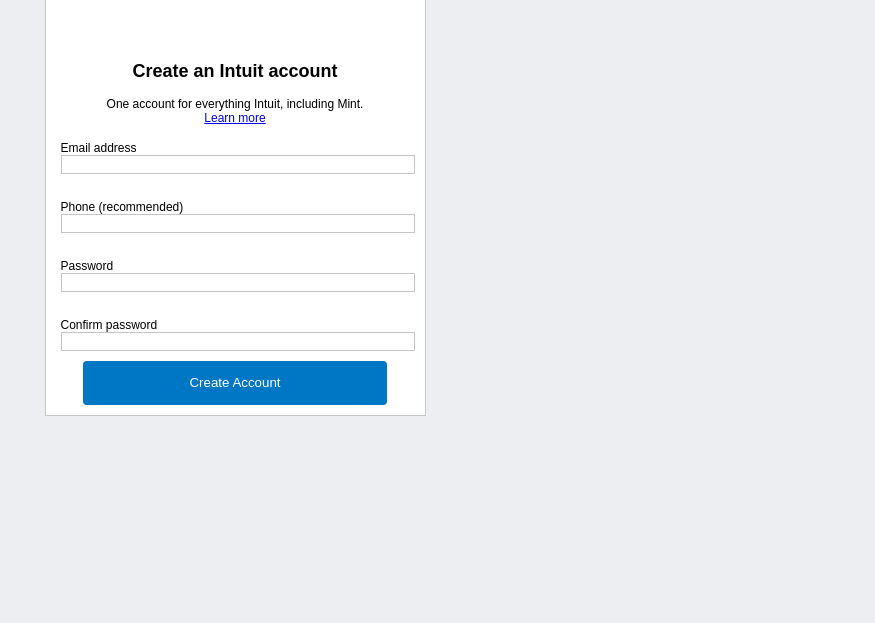
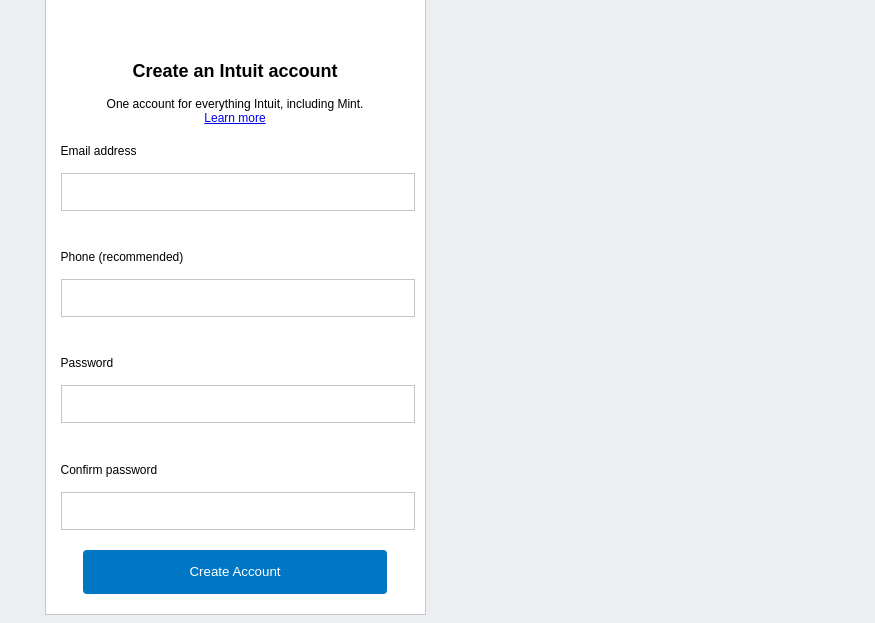
Before and after one commit to Tahirbhalli/Signin-signup, a plain HTML site: page index.html in a window 1280 px wide. Shown: the part 217-840 px from the top of the page, without its empty margins (405-1280 px from the left). Before the commit the page ends 800 px from the top, so only its background shows below. Drawn offline with Linux system fonts and the light colour scheme; a web font is replaced by a local one.

Commit message:
adjusted form margins and padding

```diff
--- a/index.html
+++ b/index.html
@@ -26,19 +26,19 @@
       <span>One account for everything Intuit, including Mint.</span>
       <a href="#">Learn more</a>
       <section>
-        <span> Email address</span><br>
+        <span class="label"> Email address</span><br>
         <input type="email" >
       </section>
       <section>
-        <span> Phone (recommended)</span><br>
+        <span class="label"> Phone (recommended)</span><br>
         <input type="tel" >
       </section>
       <section>
-        <span> Password</span><br>
+        <span class="label"> Password</span><br>
         <input type="password" >
       </section>
       <section>
-        <span> Confirm password</span><br>
+        <span class="label"> Confirm password</span><br>
         <input type="password">
       </section>
       <button type="button">Create Account</button>
--- a/styles/style.css
+++ b/styles/style.css
@@ -51,26 +51,27 @@ body {
   padding-top: 3rem;
 }
 .banner section{
-  padding-top: 1rem;
+  padding-top: 1.2rem;
   padding-left: 15px;
   align-self: flex-start;
   padding-bottom: 10px;
+  margin-bottom: 10px;
+}
 
-
-}
 .banner section input{
   border: 1px solid #c1c5c8;
-  height: 15px;
+  height: 34px;
   flex: 1;
   width: 348px;
   margin-right: 10px;
 }
+
 .banner button{
   background: #0077c5;
   border: #0077c5;
   border-radius: 4px;
   width: 80%;
-  margin-bottom: 10px;
+  margin-bottom: 20px;
   height: 44px;
   text-transform: capitalize;
   color: white;
@@ -94,3 +95,8 @@ body {
      justify-content: flex-start;
      align-items: center;
    }
+
+.label {
+    margin-bottom: 1px;
+    display: block;
+}
```
